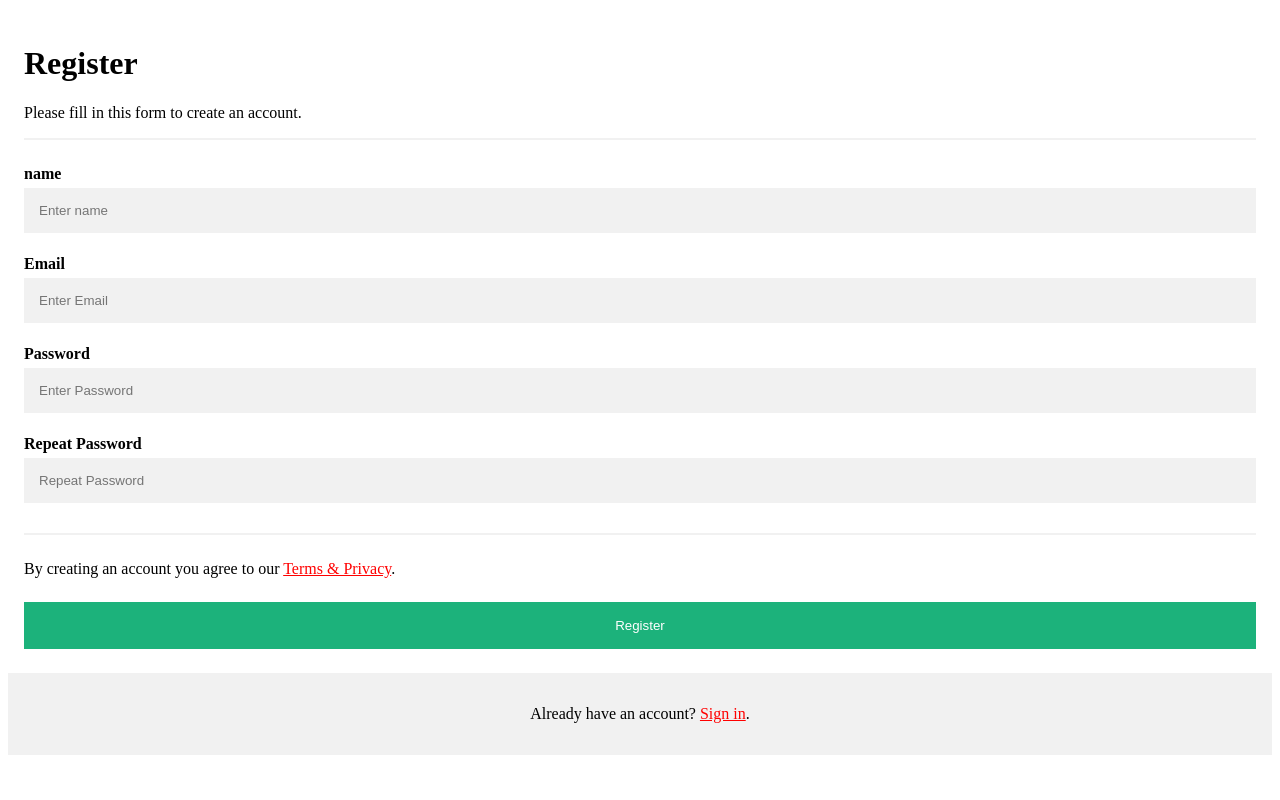
After one commit to 804viktor/online-shop, a PHP site: page /registration_form.html in a window 1280 px wide. The commit adds this page. Run offline with PHP 8.4, Linux system fonts and the light colour scheme.

Commit message:
После первого задания

```diff
--- a/docker-compose.yml
+++ b/docker-compose.yml
@@ -3,9 +3,9 @@ services:
     image: nginx:stable
     container_name: nginx
     ports:
-      - 81:80
+      - 82:80
     volumes:
-      - ./src1:/var/www/html
+      - ./src1/public:/var/www/html
       - ./docker/nginx/nginx.conf:/etc/nginx/conf.d/default.conf
     depends_on:
       - php-fpm
@@ -14,7 +14,7 @@ services:
     build: ./docker/php
     container_name: php-fpm
     volumes:
-      - ./src1:/var/www/html
+      - ./src1/public:/var/www/html
     depends_on:
       - postgresql
 
--- /dev/null
+++ b/src1/public/registration_form.html
@@ -0,0 +1,85 @@
+<form action="handle_registration_form.php">
+    <div class="container">
+        <h1>Register</h1>
+        <p>Please fill in this form to create an account.</p>
+        <hr>
+
+        <label for="name"><b>name</b></label>
+        <input type="text" placeholder="Enter name" name="name" id="name" required>
+
+        <label for="email"><b>Email</b></label>
+        <input type="text" placeholder="Enter Email" name="email" id="email" required>
+
+        <label for="psw"><b>Password</b></label>
+        <input type="password" placeholder="Enter Password" name="psw" id="psw" required>
+
+        <label for="psw-repeat"><b>Repeat Password</b></label>
+        <input type="password" placeholder="Repeat Password" name="psw-repeat" id="psw-repeat" required>
+        <hr>
+
+        <p>By creating an account you agree to our <a href="#">Terms & Privacy</a>.</p>
+        <button type="submit" class="registerbtn">Register</button>
+    </div>
+
+    <div class="container signin">
+        <p>Already have an account? <a href="#">Sign in</a>.</p>
+    </div>
+</form>
+
+
+<style>
+    * {box-sizing: border-box}
+
+    /* Add padding to containers */
+    .container {
+        padding: 16px;
+    }
+
+    /* Full-width input fields */
+    input[type=text], input[type=password] {
+        width: 100%;
+        padding: 15px;
+        margin: 5px 0 22px 0;
+        display: inline-block;
+        border: none;
+        background: #f1f1f1;
+    }
+
+    input[type=text]:focus, input[type=password]:focus {
+        background-color: #ddd;
+        outline: none;
+    }
+
+    /* Overwrite default styles of hr */
+    hr {
+        border: 1px solid #f1f1f1;
+        margin-bottom: 25px;
+    }
+
+    /* Set a style for the submit/register button */
+    .registerbtn {
+        background-color: #04AA6D;
+        color: white;
+        padding: 16px 20px;
+        margin: 8px 0;
+        border: none;
+        cursor: pointer;
+        width: 100%;
+        opacity: 0.9;
+    }
+
+    .registerbtn:hover {
+        opacity:1;
+    }
+
+    /* Add a blue text color to links */
+    a {
+        color: red;
+    }
+
+    /* Set a grey background color and center the text of the "sign in" section */
+    .signin {
+        background-color: #f1f1f1;
+        text-align: center;
+    }
+</style>
```
Also changed, not shown: src1/public/handle_registration_form.php (added, +42 -0 lines), src1/public/index.php (+9 -2 lines), 1 other file.
